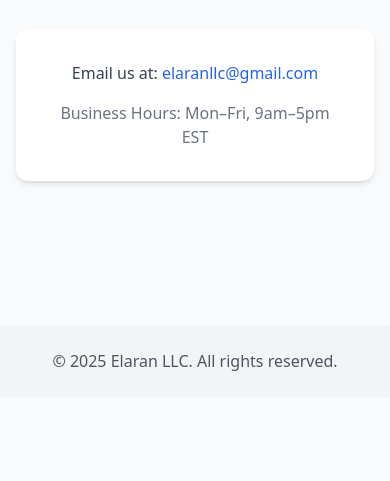
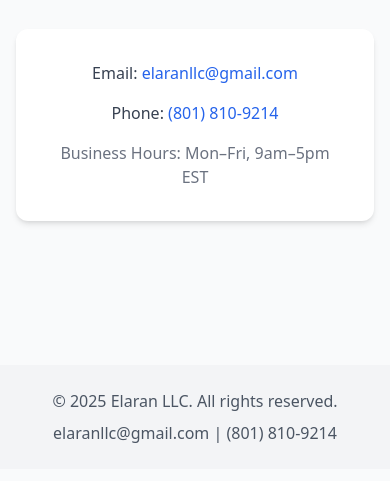
Before and after one commit to christiancarnley/elaran, a plain HTML site: page contact.html in a window 390 px wide. Shown: the part 263-744 px from the top of the page. Drawn offline with nearby package versions, Linux system fonts and the light colour scheme.

Commit message:
adding phone number

```diff
--- a/contact.html
+++ b/contact.html
@@ -22,10 +22,14 @@
   <section class="max-w-3xl mx-auto px-4 py-20 text-center">
     <h1 class="text-4xl font-bold mb-6">Get in Touch</h1>
     <p class="text-lg text-gray-600 mb-8">We’d love to hear about your next real estate project.</p>
-    <div class="bg-white p-8 rounded-xl shadow-md">
-      <p class="text-gray-700 mb-4">
-        Email us at:
+    <div class="bg-white p-8 rounded-xl shadow-md space-y-4">
+      <p class="text-gray-700">
+        Email:
         <a href="mailto:elaranllc@gmail.com" class="text-blue-600 hover:underline">elaranllc@gmail.com</a>
+      </p>
+      <p class="text-gray-700">
+        Phone:
+        <a href="tel:8018109214" class="text-blue-600 hover:underline">(801) 810-9214</a>
       </p>
       <p class="text-gray-500">Business Hours: Mon–Fri, 9am–5pm EST</p>
     </div>
@@ -34,6 +38,10 @@
   <!-- Footer -->
   <footer class="bg-gray-100 py-6 mt-16 text-center text-gray-600">
     <p>&copy; <span id="year"></span> Elaran LLC. All rights reserved.</p>
+    <p class="mt-2">
+      <a href="mailto:elaranllc@gmail.com" class="hover:text-blue-600">elaranllc@gmail.com</a> |
+      <a href="tel:8018109214" class="hover:text-blue-600">(801) 810-9214</a>
+    </p>
   </footer>
 
   <script>
```
Also changed, not shown: index.html (+2 -7 lines).
